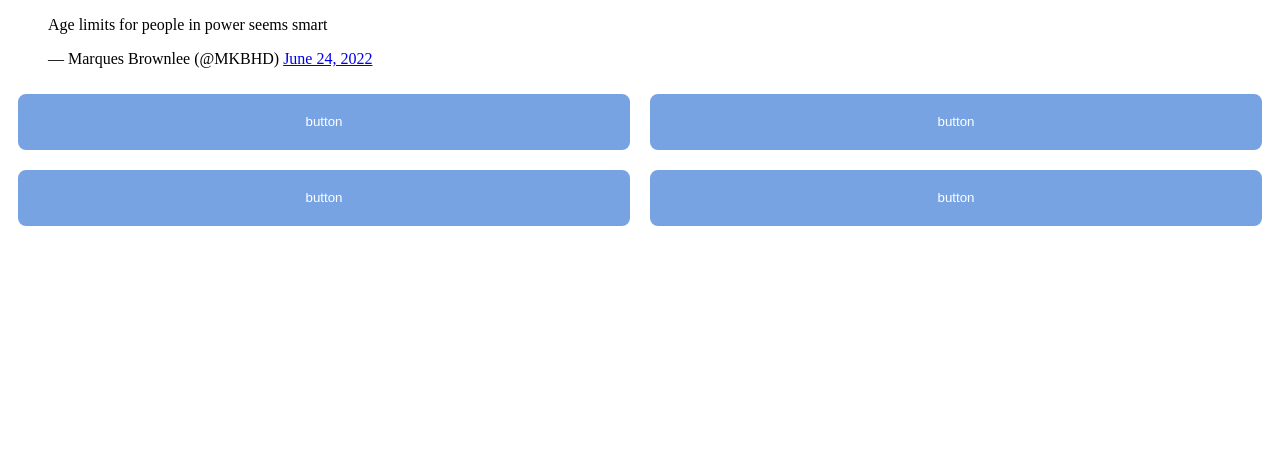
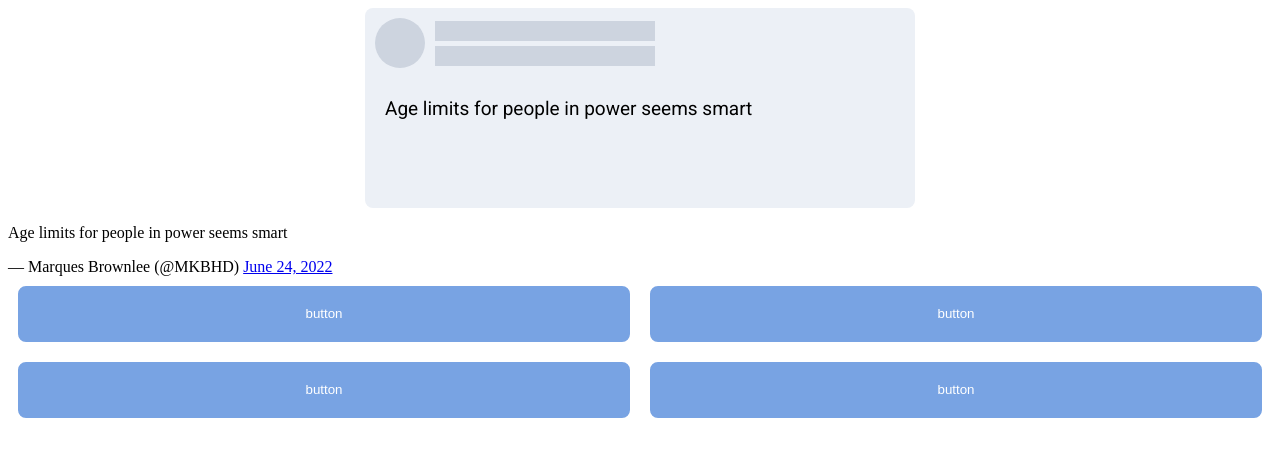
Before and after one commit to ebwu95/CelebTweets, a plain HTML site: page html/index.html in a window 1280 px wide. Drawn offline with Linux system fonts and the light colour scheme.

Commit message:
here you go mark

```diff
--- a/css/style.css
+++ b/css/style.css
@@ -2,45 +2,54 @@
   background-color: rgb(236, 240, 246);
 
   height: 200px;
-  width: 50%;
+  width: 550px;
 
   margin: auto;
+
+  border-radius: 8px;
 }
 
 .pfp {
+  background-color: rgb(205, 212, 223);
+
   height: 50px;
   width: 50px;
-  background-color: rgb(205, 212, 223);
-  border-radius: 50%;
-  display: inline-block;
 
   margin: 10px;
+
+  border-radius: 50%;
+  float: left;
 }
 
 .name-and-handle {
-  /* background-color: rgb(69, 117, 190); */
 
   height: 50px;
-  width: 50%;
+  width: 40%;
 
-  margin: 10px;
+  padding: 10px 0px;
 
   display: flex;
-  flex-direction: row;
+  flex-direction: column;
+  justify-content: space-around;
 }
 
 .name {
   background-color: rgb(205, 212, 223);
 
   height: 20px;
-  width: 40%;
+  width: 100%;
 }
 
 .handle {
-  background-color: rgb(187, 181, 103);
+  background-color: rgb(205, 212, 223);
 
   height: 20px;
-  width: 40%;
+  width: 100%;
+}
+
+.tweettext {
+  font-family: 'Roboto', sans-serif;
+  padding-left: 20px;
 }
 
 .answer-container {
@@ -72,3 +81,7 @@
   background-color: white;
   color: rgb(120, 163, 227);
 }
+
+.twitter-tweet {
+  margin: auto;
+}
--- a/html/index.html
+++ b/html/index.html
@@ -5,31 +5,43 @@
   <!-- <meta charset="UTF-8">
   <meta http-equiv="X-UA-Compatible" content="IE=edge">
   <meta name="viewport" content="width=device-width, initial-scale=1.0"> -->
+
+  <link rel="preconnect" href="https://fonts.googleapis.com">
+  <link rel="preconnect" href="https://fonts.gstatic.com" crossorigin>
+  <link href="https://fonts.googleapis.com/css2?family=Lato&family=Roboto:wght@300;400&display=swap" rel="stylesheet">
+
   <title>Document</title>
 
   <link rel="stylesheet" type="text/css" href="../css/style.css">
 </head>
 
 <body>
-  <!-- <div class="tweetbox">
-    <div class="pfp">
+  <div class="tweetbox">
 
-    </div>
+    <div class="pfp"></div>
+
     <div class="name-and-handle">
-      <div class="name">
-
-      </div>
-      <div class="handle">
-
-      </div>
+      <div class="name"></div>
+      <div class="handle"></div>
     </div>
 
-  </div> -->
+    <p style="font-size: 19px" class="tweettext">
+      Age limits for people in power seems smart
+    </p>
+  </div>
 
 
-  <div>
-    <blockquote class="twitter-tweet" tw-align-center data-lang="en"><p lang="en" dir="ltr">Age limits for people in power seems smart</p>&mdash; Marques Brownlee (@MKBHD) <a href="https://twitter.com/MKBHD/status/1540348372674318339?ref_src=twsrc%5Etfw">June 24, 2022</a></blockquote> <script async src="https://platform.twitter.com/widgets.js" charset="utf-8"></script>
-  </div>
+
+  <blockquote class="twitter-tweet">
+
+    <p lang="en" dir="ltr">Age limits for people in power seems smart</p>
+
+    &mdash; Marques Brownlee (@MKBHD)
+    <a href="https://twitter.com/MKBHD/status/1540348372674318339?ref_src=twsrc%5Etfw">June 24, 2022</a>
+  </blockquote>
+
+  <script async src="https://platform.twitter.com/widgets.js" charset="utf-8">
+  </script>
 
 
   <div class="answer-container">
```
